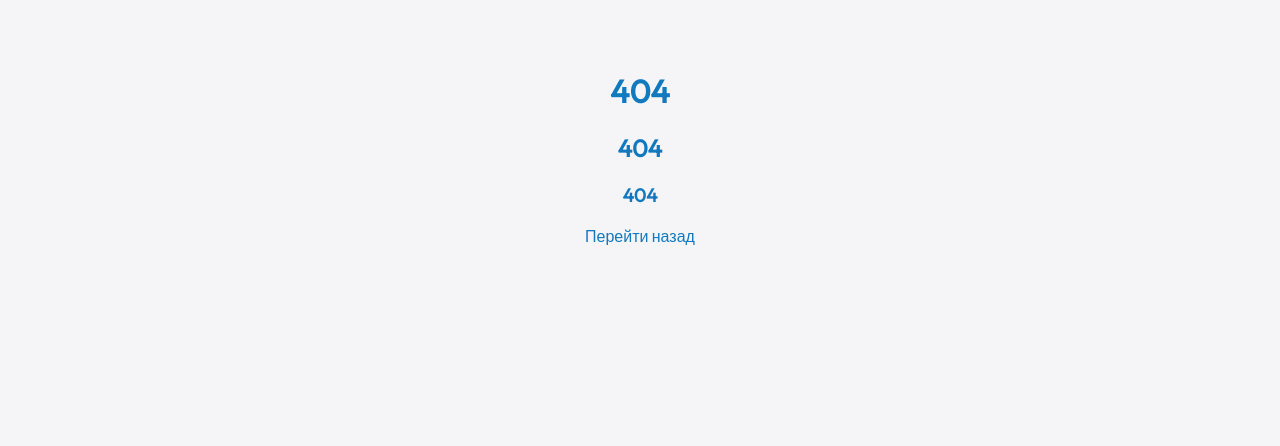
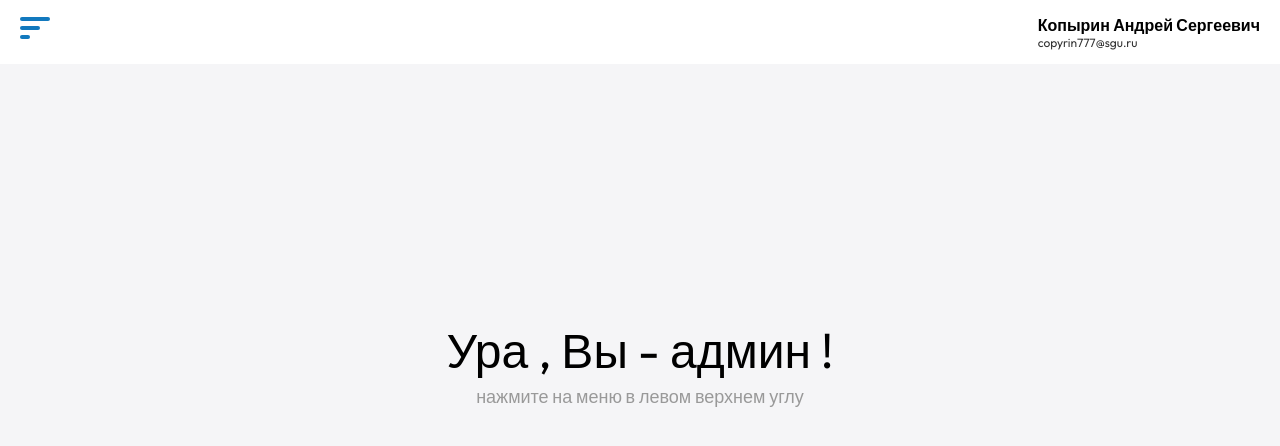
Before and after one commit to R3VV1L/R3VV1L.github.io-attendance-log, a React (Vite) app: page /deanery/admin in a window 1280 px wide. Before the commit this address had no page. Shown: the top 446 px of the page. Built offline with nearby package versions, Linux system fonts and the light colour scheme.

Commit message:
master-frontend / добавлена страничка и подсказки для админа

```diff
--- a/src/App.tsx
+++ b/src/App.tsx
@@ -13,12 +13,14 @@ import { Layout } from './components/layouts/Layout.tsx';
 import { Provider } from 'react-redux';
 import store from './API/store.tsx';
 import { Attendance } from './pages/attendance/Attendance.tsx';
+import { Deanery } from './pages/deanery/Deanery.tsx';
 
 function App() {
     return (
         <Provider store={store}>
             <Routes>
                 <Route path="deanery" element={<Layout />}>
+                    <Route path="admin" element={<Deanery />} />
                     <Route path="teachers" element={<Teachers />} />
                     <Route path="groups" element={<Groups />} />
                     <Route path="subgroups" element={<Subgroups />} />
--- a/src/components/modal-group/ModalGroup.css
+++ b/src/components/modal-group/ModalGroup.css
@@ -16,5 +16,5 @@
     display: flex;
     justify-content: center;
     align-items: center;
-    z-index: 1001;
+    z-index: 1005;
 }
--- a/src/components/search/Search.css
+++ b/src/components/search/Search.css
@@ -44,3 +44,14 @@
     clear: both;
     display: table;
 }
+
+@media screen and (max-width: 439px) {
+    .search-box-text {
+        width: 100%;
+        padding: 10px 20px;
+    }
+    .search-bottom {
+        left: auto;
+        right: 0;
+    }
+}
--- a/src/components/tables/button-table/ButtonTable.css
+++ b/src/components/tables/button-table/ButtonTable.css
@@ -4,7 +4,9 @@
     padding: 20px 250px;
     margin: 0;
     display: flex;
-    justify-content: right;
+    justify-content: center;
+    z-index: 1001;
+    position: sticky
 }
 
 .button-table-border {
@@ -21,7 +23,7 @@
     width: 80px;
     height: 22px;
     display: inline-block;
-    padding: 8px 0px;
+    padding: 8px 0;
     color: #1279be;
     text-align: center;
     font: 400 16px 'Outfit', sans-serif;
--- a/src/pages/authorization/Authorization.css
+++ b/src/pages/authorization/Authorization.css
@@ -76,4 +76,6 @@
 
 .auth-error-text {
     color: red;
+    display: flex;
+    justify-content: center;
 }
--- a/src/pages/authorization/Authorization.tsx
+++ b/src/pages/authorization/Authorization.tsx
@@ -37,7 +37,7 @@ export const Authorization: React.FC = () => {
         // Проверяем, что пользователь ввел правильные учетные данные
         if (email === 'admin@mail.ru' && password === 'password') {
             dispatch(setAdminStatus(true));
-            navigate('/deanery');
+            navigate('/deanery/admin');
             console.log('admin');
         } else if (email === 'student@mail.ru' && password === 'password') {
             dispatch(setAdminStatus(false));
--- /dev/null
+++ b/src/pages/deanery/Deanery.css
@@ -0,0 +1,11 @@
+.admin {
+    text-align: center;
+    font-size: xxx-large;
+    margin-top: 20%;
+}
+.clue {
+    text-align: center;
+    font-size: large;
+    margin: 5px;
+    color: #999999;
+}
--- /dev/null
+++ b/src/pages/deanery/Deanery.tsx
@@ -0,0 +1,10 @@
+import './Deanery.css';
+
+export const Deanery = () => {
+    return (
+        <div>
+            <div className="admin">Ура , Вы - админ !</div>
+            <div className="clue">нажмите на меню в левом верхнем углу</div>
+        </div>
+    );
+};
--- a/src/pages/students/Students.tsx
+++ b/src/pages/students/Students.tsx
@@ -153,7 +153,7 @@ export const Students = () => {
     return (
         <div>
             <div className="students-title">
-                <p>Студент</p>
+                <p>Студенты</p>
             </div>
             <ModalGroup />
             <Table data={data} user="student" />
```
Also changed, not shown: src/components/portals/Tooltip.tsx (added, +40 -0 lines).
